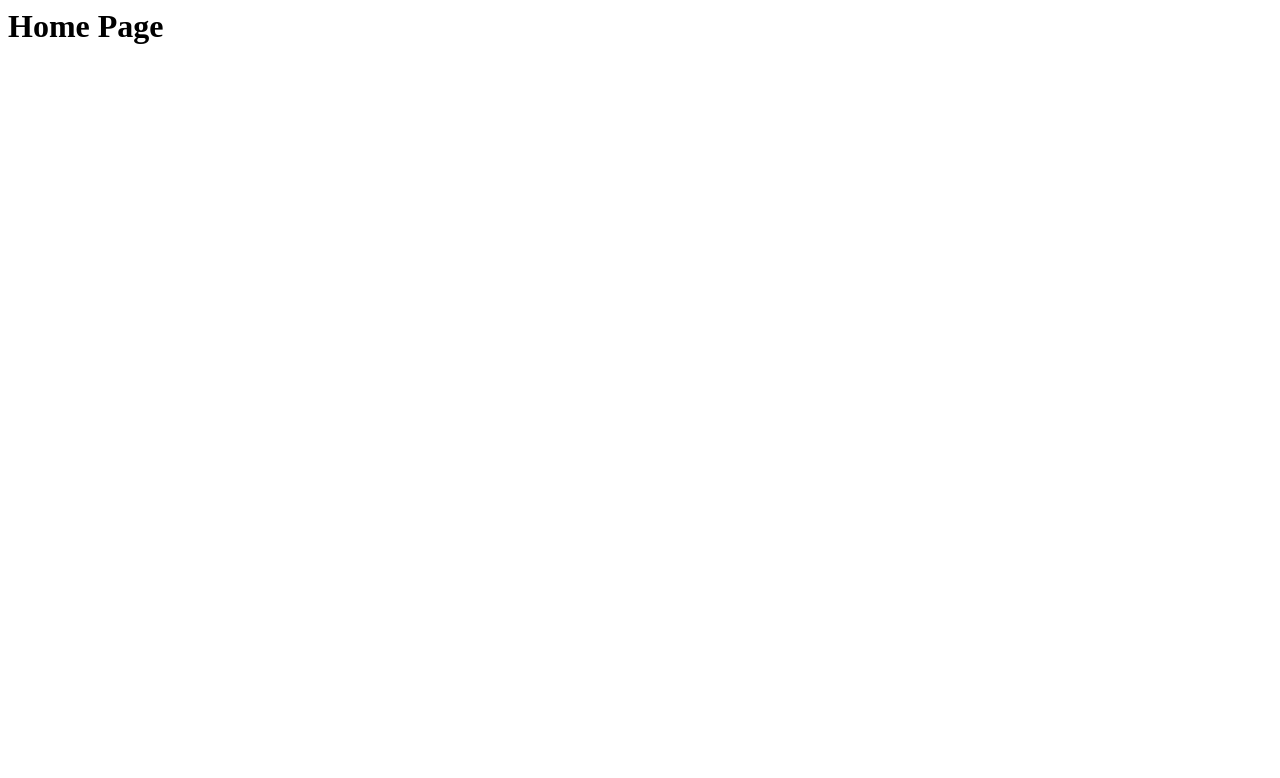
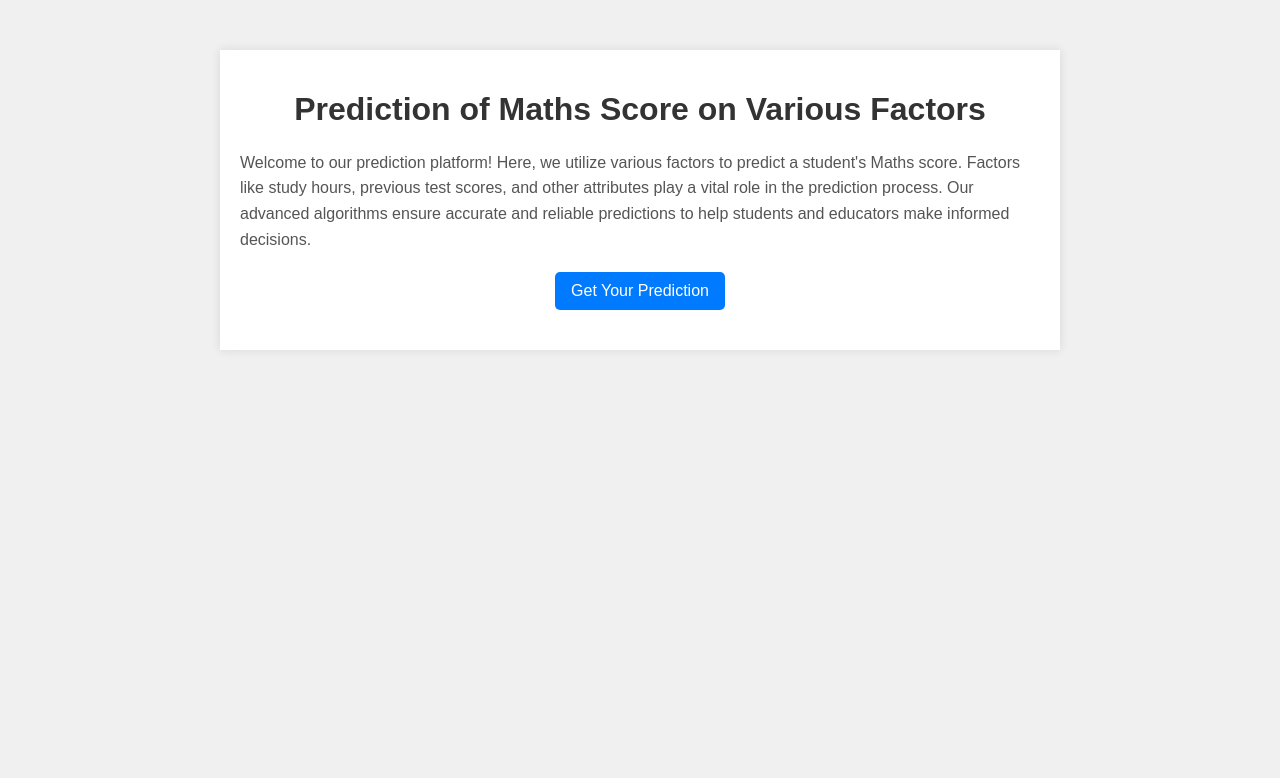
Before and after one commit to adi7820/mlproject, a Flask app: page / in a window 1280 px wide. Before the commit the part shown is almost empty. Shown: the top 778 px of the page. Run offline with Flask 3, Linux system fonts and the light colour scheme.

Commit message:
Beautify Home Page

```diff
--- a/templates/index.html
+++ b/templates/index.html
@@ -1 +1,57 @@
-<h1>Home Page</h1>
+<!DOCTYPE html>
+<html lang="en">
+<head>
+    <meta charset="UTF-8">
+    <meta name="viewport" content="width=device-width, initial-scale=1.0">
+    <title>Prediction of Maths Score</title>
+    <style>
+        body {
+            font-family: Arial, sans-serif;
+            margin: 0;
+            padding: 0;
+            background-color: #f0f0f0;
+        }
+        .container {
+            max-width: 800px;
+            margin: 50px auto;
+            padding: 20px;
+            box-shadow: 0 0 10px rgba(0, 0, 0, 0.1);
+            background-color: #fff;
+        }
+        h1 {
+            text-align: center;
+            color: #333;
+        }
+        p {
+            line-height: 1.6;
+            color: #555;
+        }
+        .prediction-button {
+            display: block;
+            width: 150px;
+            margin: 20px auto;
+            padding: 10px;
+            background-color: #007BFF;
+            color: #fff;
+            text-align: center;
+            text-decoration: none;
+            border-radius: 5px;
+            transition: background-color 0.3s ease;
+        }
+        .prediction-button:hover {
+            background-color: #0056b3;
+        }
+    </style>
+</head>
+<body>
+    <div class="container">
+        <h1>Prediction of Maths Score on Various Factors</h1>
+        <p>
+            Welcome to our prediction platform! Here, we utilize various factors to predict a student's Maths score.
+            Factors like study hours, previous test scores, and other attributes play a vital role in the prediction process.
+            Our advanced algorithms ensure accurate and reliable predictions to help students and educators make informed decisions.
+        </p>
+        <a href="http://studentperformance-env.eba-3fupivzj.ap-south-1.elasticbeanstalk.com/predictdata" class="prediction-button">Get Your Prediction</a>
+    </div>
+</body>
+</html>
```
